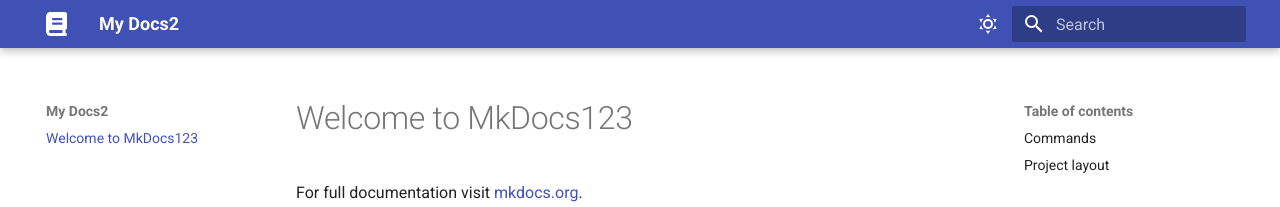
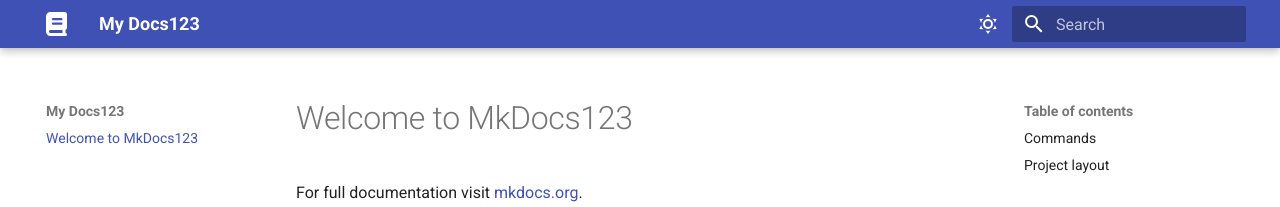
Before and after one commit to kgiusti4130/kgiusti4130.github.io, an MkDocs documentation site: the page built from docs/index.md, in a window 1280 px wide. Shown: the top 207 px of the page. Built offline with MkDocs 1.6.1 and Material for MkDocs 9.7.7, drawn with Linux system fonts in a browser that asks for light colours; emoji names are drawn with the system emoji font.

Commit message:
update site name

```diff
--- a/mkdocs.yml
+++ b/mkdocs.yml
@@ -1,4 +1,4 @@
-site_name: My Docs2
+site_name: My Docs123
 
 theme:
   name: material
```
